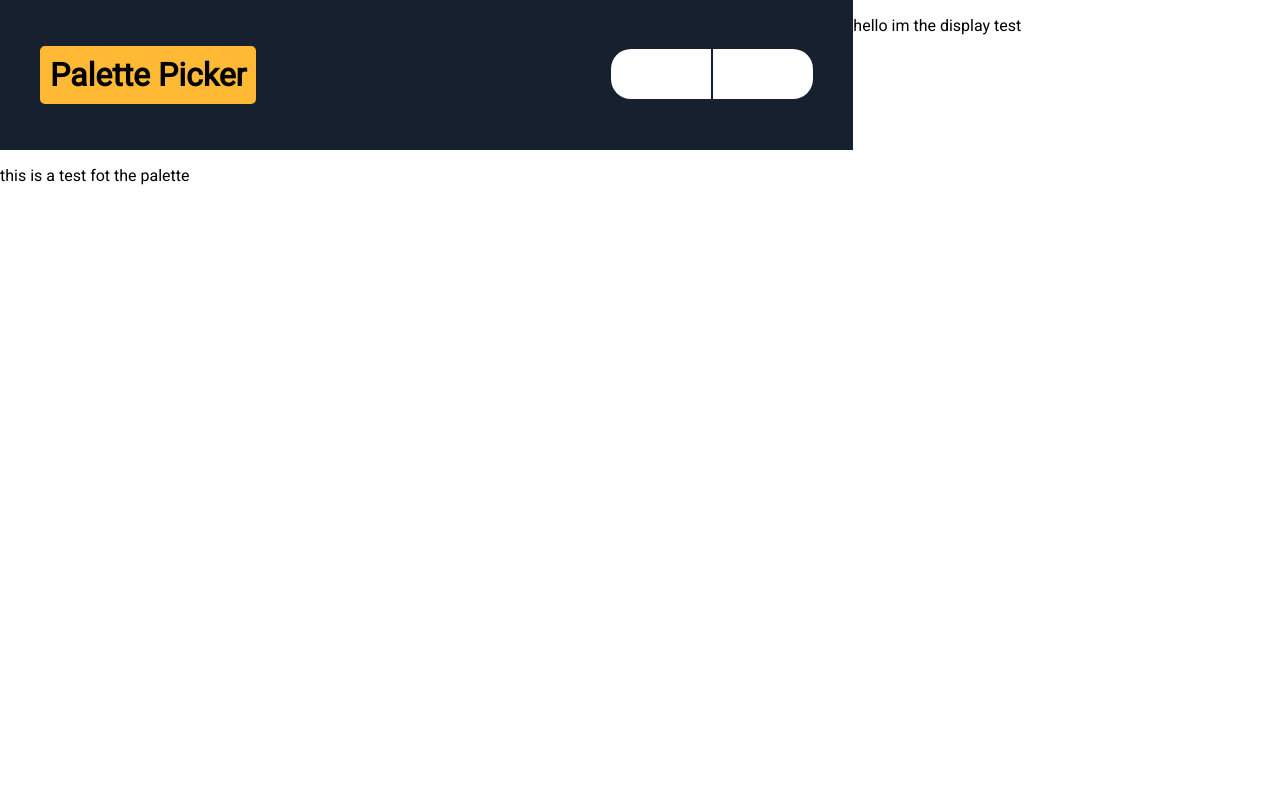
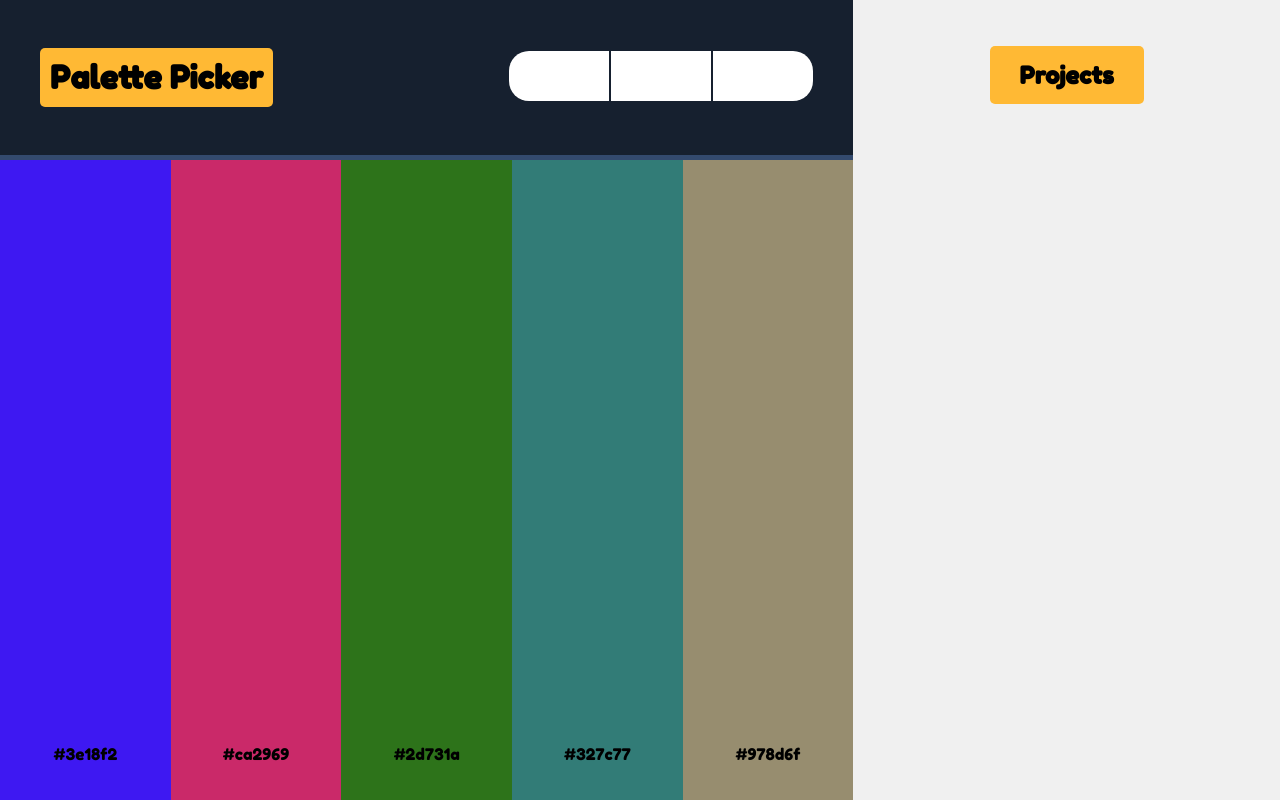
Before and after one commit to Inzurriaga/Color-Palette, a React app: page / in a window 1280 px wide. Built offline with nearby package versions, Linux system fonts and the light colour scheme.

Commit message:
redux setup

```diff
--- a/package.json
+++ b/package.json
@@ -5,7 +5,9 @@
   "dependencies": {
     "react": "^16.8.6",
     "react-dom": "^16.8.6",
-    "react-scripts": "3.0.0"
+    "react-redux": "^7.0.3",
+    "react-scripts": "3.0.0",
+    "redux": "^4.0.1"
   },
   "scripts": {
     "start": "react-scripts start",
--- /dev/null
+++ b/src/action/index.js
@@ -0,0 +1,4 @@
+const toggleProjectDisplay  = (bool) => ({
+    type: "TOGGLE_PROJECT",
+    bool
+})
--- a/src/component/app/_App.scss
+++ b/src/component/app/_App.scss
@@ -1,7 +1,7 @@
 .App {
   display: grid;
   grid-template-columns: 1fr 1fr 1fr;
-  grid-template-rows: 150px 1fr;
+  grid-template-rows: 20vh 80vh;
   grid-template-areas:
     "header header projects"
     "palette palette projects"
--- a/src/component/colorPalette/ColorPalette.js
+++ b/src/component/colorPalette/ColorPalette.js
@@ -4,14 +4,37 @@ export default class ColorPalette extends Component{
     constructor(){
         super();
         this.state = {
-            test: "this is a test fot the palette"
+            colors: []
         }
+    }
+
+    componentDidMount(){
+        this.generateColor()
+    }
+
+    generateColor = () => {
+        let colorList = [];
+        for(var i = 0; i < 5; i++){
+            var randomColor = "#000000".replace(/0/g,function(){return (~~(Math.random()*16)).toString(16);});
+            colorList.push(randomColor)
+        };
+        this.setState({
+            colors: colorList
+        })
     }
 
     render(){
         return(
             <div className="colorPalette-section">
-                <p>{this.state.test}</p>
+                {
+                    this.state.colors.map((color, index) => {
+                        return(
+                            <div className="color" id={index} style={{"background-color": color}}>
+                                <p>{color}</p>
+                            </div>
+                        )
+                    })
+                }
             </div>
         )
     }
--- a/src/component/colorPalette/_ColorPalette.scss
+++ b/src/component/colorPalette/_ColorPalette.scss
@@ -1,3 +1,16 @@
 .colorPalette-section {
     grid-area: palette;
+    display: flex;
+    flex-direction: row;
 }
+
+.color {
+    width: 100%;
+    position: relative;
+    p {
+        position: absolute;
+        bottom: 10px;
+        left: 50%;
+        transform: translate(-50%,-50%)
+    }
+}
--- a/src/component/header/Header.js
+++ b/src/component/header/Header.js
@@ -17,6 +17,7 @@ export default class Header extends Component{
                 <nav>
                     <button className="refresh"></button>
                     <button className="save"></button>
+                    <button className="projects"></button>
                 </nav>
             </header>
         )
--- a/src/component/header/_Header.scss
+++ b/src/component/header/_Header.scss
@@ -5,6 +5,7 @@ header {
     display: flex;
     justify-content: space-between;
     align-items: center;
+    border-bottom: solid 5px #334A6E;
     div {
         background-color: #FFB934;
         padding: 10px;
@@ -34,6 +35,16 @@ header {
     border: none;
     height: 50px;
     width: 100px;
+    margin: 0px 1px;
+}
+
+.projects {
+    background-color: #ffffff;
+    cursor: pointer;
+    outline: none;
+    border: none;
+    height: 50px;
+    width: 100px;
     margin-left: 1px;
     border-radius: 0px 20px 20px 0px;
 }
--- a/src/component/projectDisplay/ProjectDisplay.js
+++ b/src/component/projectDisplay/ProjectDisplay.js
@@ -10,9 +10,16 @@ export default class ProjectDisplay extends Component{
 
     render(){
         return(
-            <div className="project-section">
-                <p>{this.state.test}</p>
-            </div>
+            <section className="project-section">
+                <div>
+                    <div>
+                        <h2>Projects</h2>
+                    </div>
+                </div>
+                <ul>
+
+                </ul>
+            </section>
         )
     }
 }
--- a/src/component/projectDisplay/_ProjectDisplay.scss
+++ b/src/component/projectDisplay/_ProjectDisplay.scss
@@ -1,3 +1,19 @@
 .project-section {
     grid-area: projects;
+    background-color: #F0F0F0;
+    div {
+        height: 150px;
+        display: flex;
+        justify-content: center;
+        align-items: center;
+        div {
+            height: 58px;
+            background-color: #FFB934;
+            padding: 0px 30px;
+            border-radius: 5px;
+            h2 {
+                color: #000000;
+            }
+        }
+    }
 }
--- a/src/index.js
+++ b/src/index.js
@@ -1,10 +1,15 @@
 import React from 'react';
 import ReactDOM from 'react-dom';
 import './index.scss';
+import { createStore } from "redux"
+import { Provider } from "react-redux"
+import { rootReducer } from "./reducers/rootReducer"
 import App from './component/app/App';
 import * as serviceWorker from './serviceWorker';
 
-ReactDOM.render(<App />, document.getElementById('root'));
+const store = createStore(rootReducer, window.__REDUX_DEVTOOLS_EXTENSION__ && window.__REDUX_DEVTOOLS_EXTENSION__())
+
+ReactDOM.render(<Provider store={store}><App /></Provider>, document.getElementById('root'));
 
 // If you want your app to work offline and load faster, you can change
 // unregister() to register() below. Note this comes with some pitfalls.
--- a/src/index.scss
+++ b/src/index.scss
@@ -1,8 +1,8 @@
-@import url('https://fonts.googleapis.com/css?family=Roboto');
+@import url('https://fonts.googleapis.com/css?family=Fredoka+One');
 
 html, body, #root {
     margin: 0px;
-    font-family: 'Roboto', sans-serif;
+    font-family: 'Fredoka One', cursive;
 }
 
 @import "./component/app/App";
--- /dev/null
+++ b/src/reducers/projectDisplay.js
@@ -0,0 +1,8 @@
+export const toggleProjectDisplay = (state = false, action) => {
+    switch(action.type){
+        case "TOGGLE_PROJECT":
+            return action.bool;
+        default:
+            return state;
+    }
+}
--- /dev/null
+++ b/src/reducers/rootReducer.js
@@ -0,0 +1,6 @@
+import { combineReducers } from "redux";
+import {toggleProjectDisplay} from "./projectDisplay"
+
+export const rootReducer = combineReducers({
+    toggleProjectDisplay
+})
```
Also changed, not shown: 1 other file.
